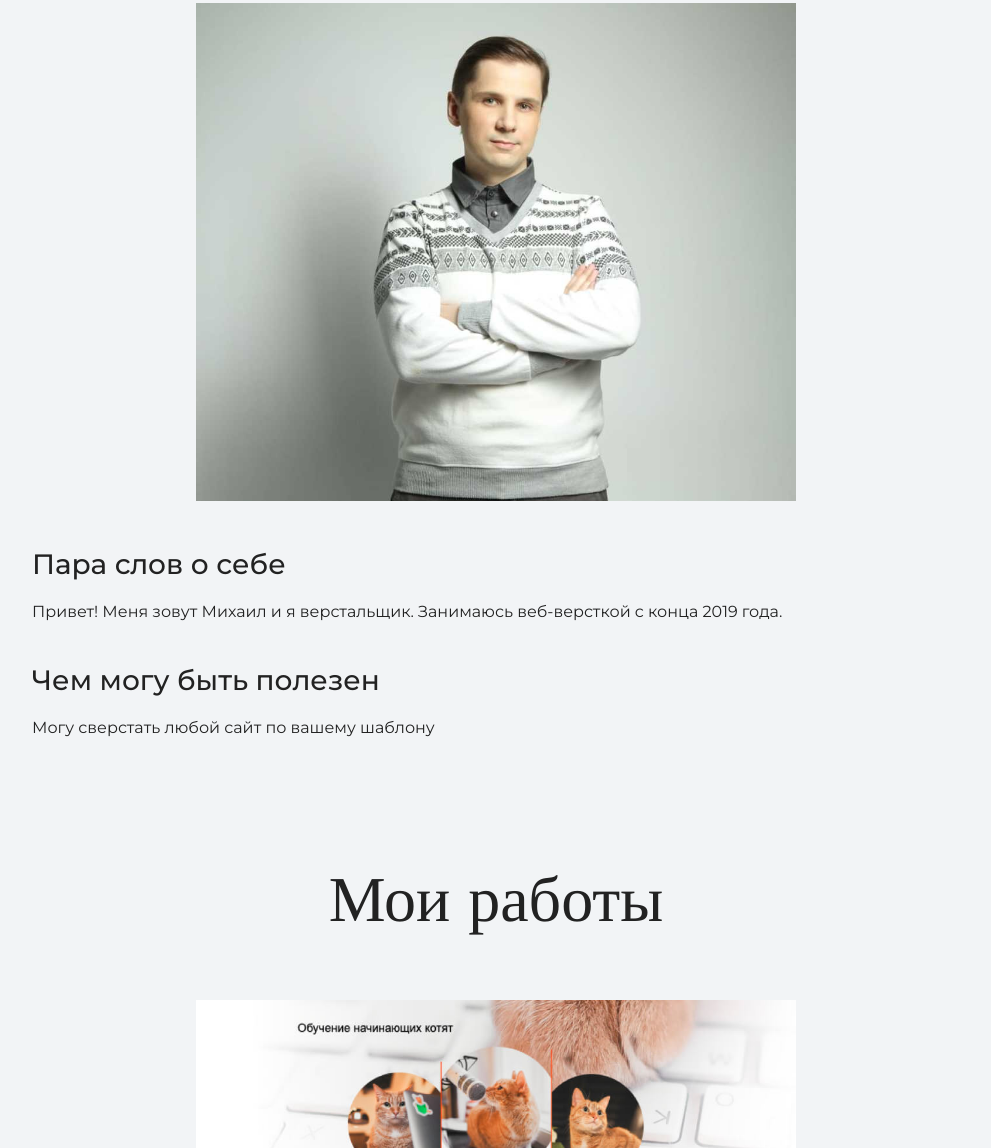
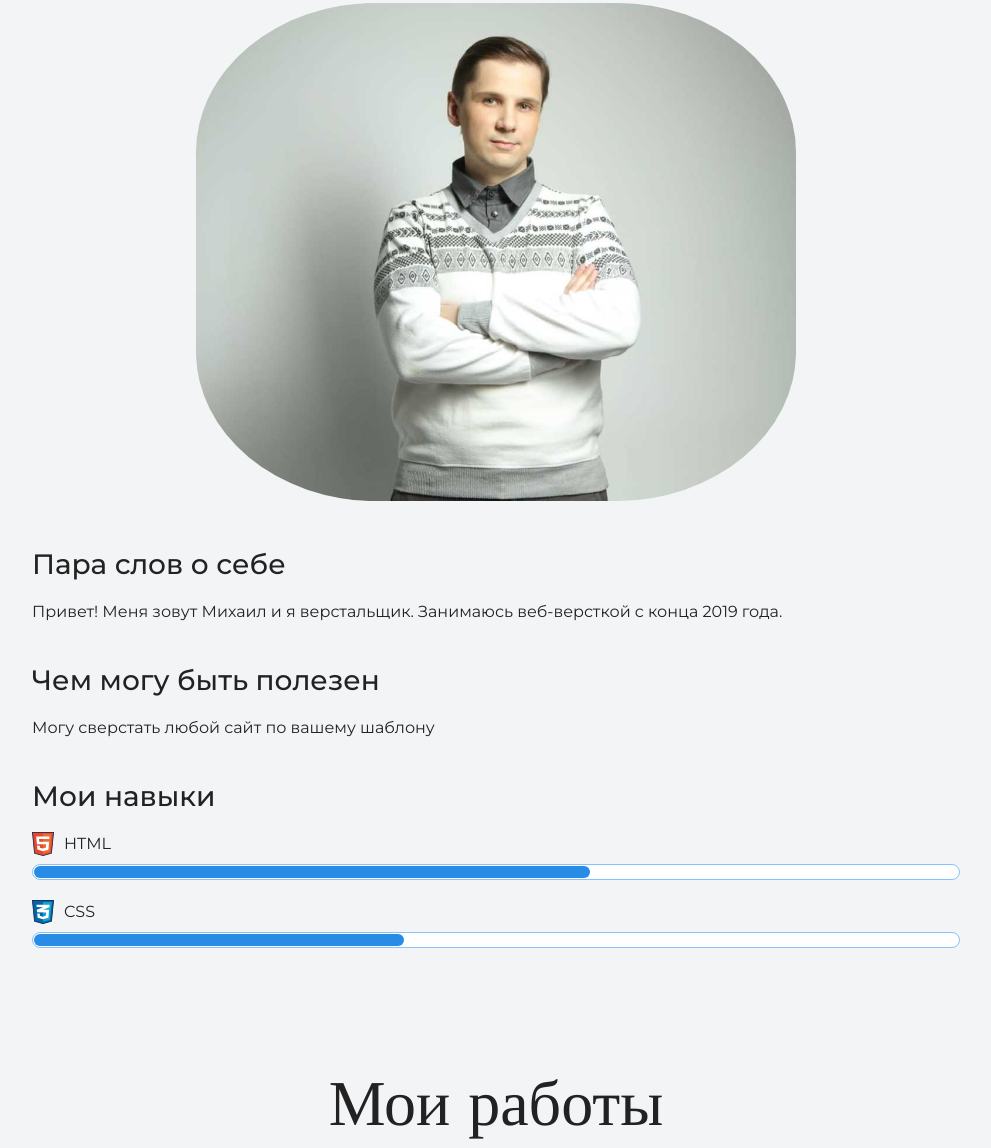
Before and after one commit to mikhailkhabirov/portfolio, a plain HTML site: page index.html in a window 1280 px wide. Shown: the part 1169-2317 px from the top of the page, without its empty margins (144-1135 px from the left). Drawn offline with nearby package versions, Linux system fonts and the light colour scheme.

Commit message:
обновление сайта 09.01

```diff
--- a/index.html
+++ b/index.html
@@ -29,15 +29,31 @@
     <div class="container">
       <h2 class="subheading">Давайте познакомимся</h2>
       <figure class="user-image">
-        <img src="files/user.jpg" width="600" alt="мое фото">
+        <img class="border-photo" src="files/user.jpg" width="600" alt="мое фото">
       </figure>
-      <h3>Пара слов о себе</h3>
-      <p>Привет! Меня зовут Михаил и я верстальщик. Занимаюсь веб-версткой с конца 2019 года.</p>
-      <h3>Чем могу быть полезен</h3>
-      <p>Могу сверстать любой сайт по вашему шаблону</p>
+      <div>
+        <h3>Пара слов о себе</h3>
+        <p>Привет! Меня зовут Михаил и я верстальщик. Занимаюсь веб-версткой с конца 2019 года.</p>
+      </div>
+      <div>
+        <h3>Чем могу быть полезен</h3>
+        <p>Могу сверстать любой сайт по вашему шаблону</p>
+      </div>
+      <div class="skills">
+        <h3>Мои навыки</h3>
+        <dl class="skills-list">
+          <dt class="skill-html">HTML</dt>
+          <dd class="level">
+            <div style="width: 60%;">60%</div>
+          </dd>
+          <dt class="skill-css">CSS</dt>
+          <dd class="level">
+            <div style="width: 40%;">40%</div>
+          </dd>
+        </dl>
+      </div>
     </div>
   </section>
-
   <section class="portfolio">
     <div class="container">
       <h2 class="subheading">Мои работы</h2>
--- a/style.css
+++ b/style.css
@@ -87,6 +87,10 @@ body {
   text-align: center;
 }
 
+.border-photo{
+  border-radius: 30%;
+}
+
 .intro h3,
 .portfolio h3 {
   margin: 0 0 12px;
@@ -99,6 +103,9 @@ body {
   margin: 0 0 32px;
 }
 
+.skills {
+  margin: 0 0 120px;
+}
 .skills-list {
   margin: 0;
   padding: 0;
```
